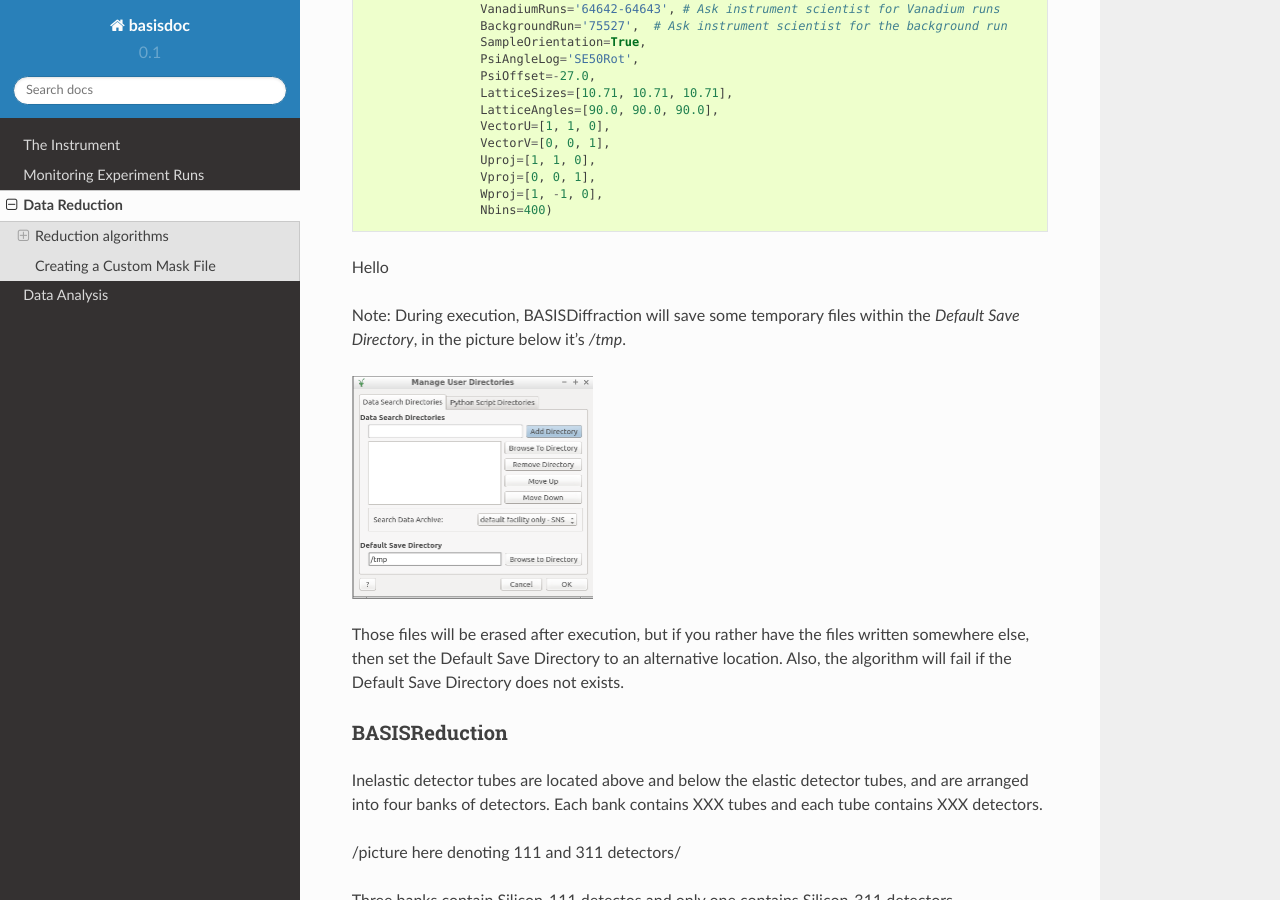
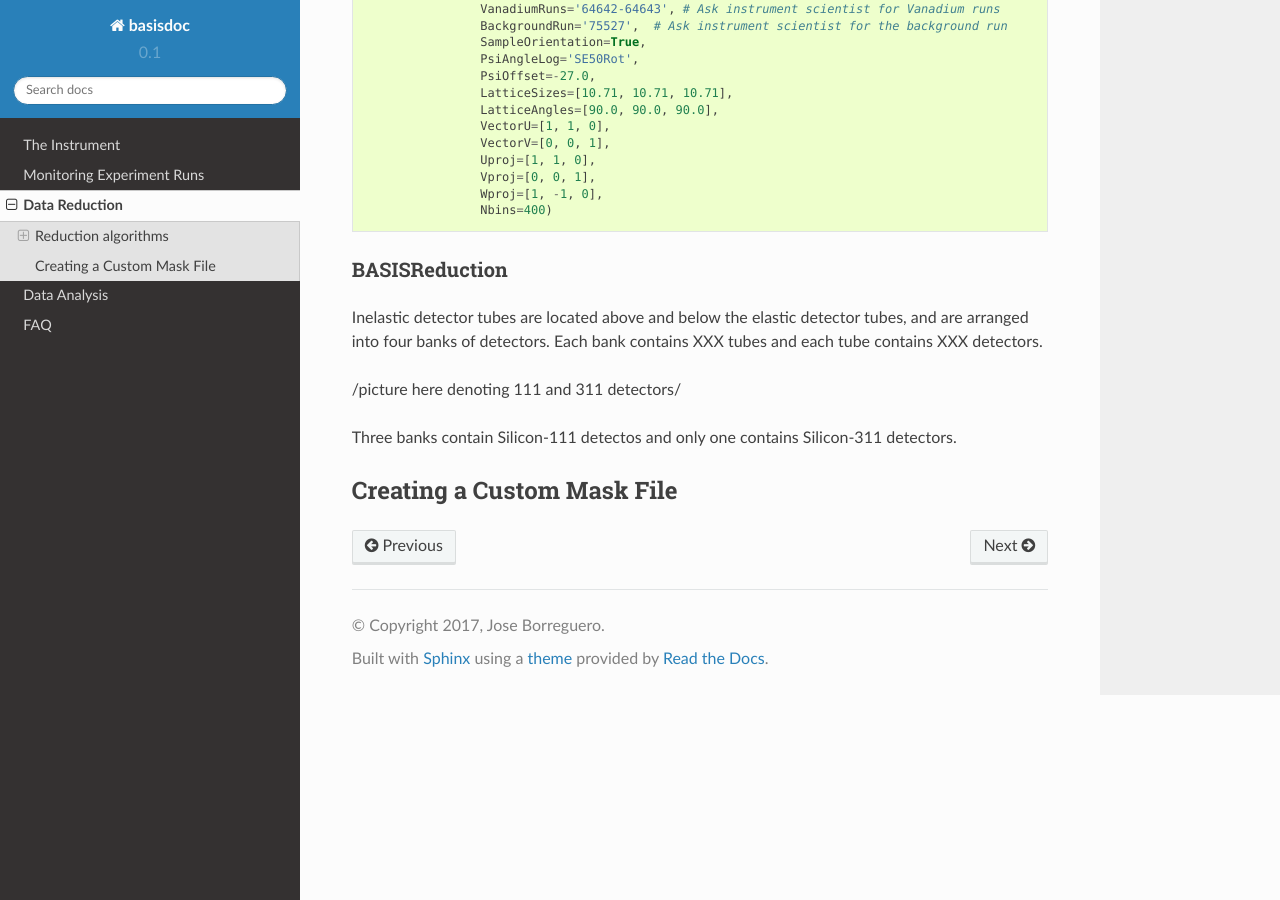
Before and after one commit to gitter-badger/basisdoc, a Sphinx documentation site: the page built from docs/reduction/index.rst, in a window 1280 px wide and 900 px high, scrolled down 1134 px. Built offline with Sphinx 7.4.7 and the Read the Docs theme 2.0.0, drawn with Linux system fonts in a browser that asks for light colours.

Commit message:
Refs #26 added text and images

```diff
--- a/docs/index.rst
+++ b/docs/index.rst
@@ -11,6 +11,7 @@
    runs/index
    reduction/index
    analysis/index
+   FAQ/index
 
 
 Indices and tables
--- a/docs/reduction/index.rst
+++ b/docs/reduction/index.rst
@@ -62,20 +62,6 @@
                     Wproj=[1, -1, 0],
                     Nbins=400)
 
-Hello
-
-
-Note: During execution, BASISDiffraction will save some temporary files
-within the *Default Save Directory*, in the picture below it's */tmp*.
-
-.. image:: ../images/reduction/BASISDiffraction_1.png
-   :scale: 50 %
-
-Those files will be erased after execution, but if you rather have the files
-written somewhere else, then set the Default Save Directory to an alternative
-location. Also, the algorithm will fail if the Default Save Directory does
-not exists.
-
 
 BASISReduction
 ~~~~~~~~~~~~~~
```
Also changed, not shown: docs/FAQ/index.rst (added, +64 -0 lines), docs/images/FAQ/reduction/BASISDiffraction_1.png (renamed from docs/images/reduction/BASISDiffraction_1.png).
